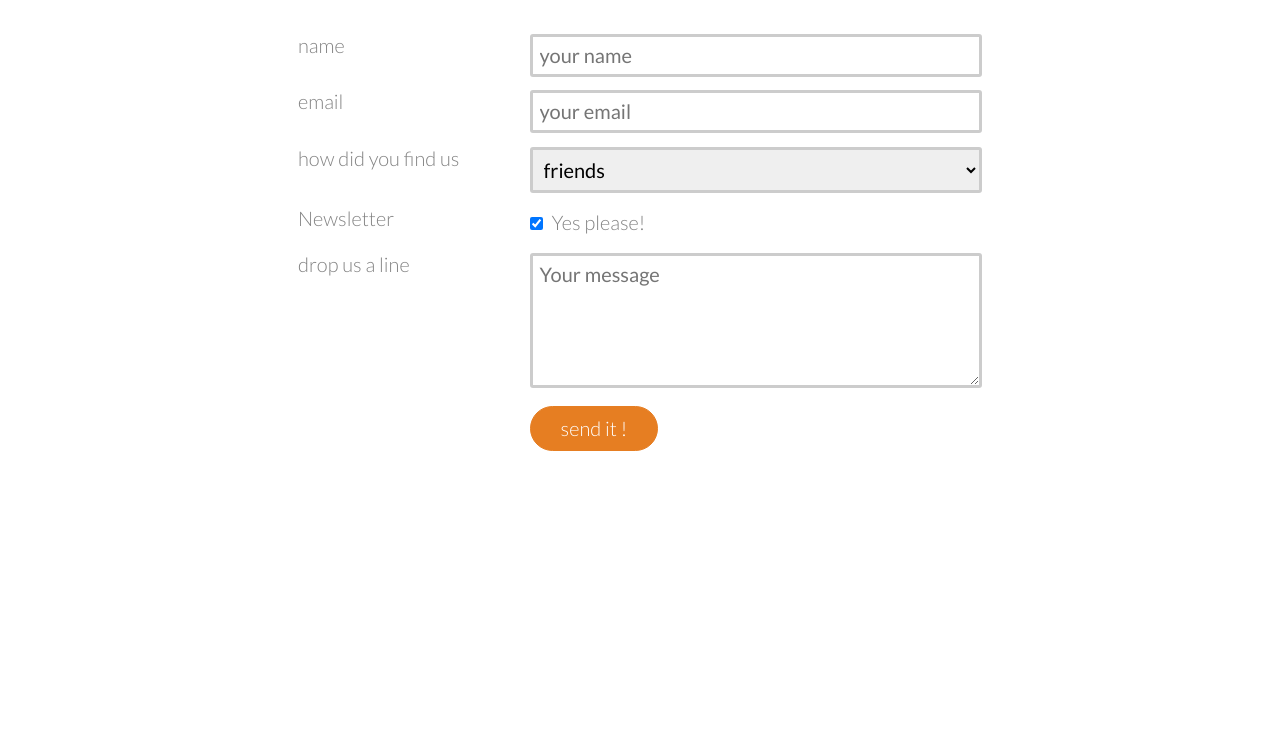
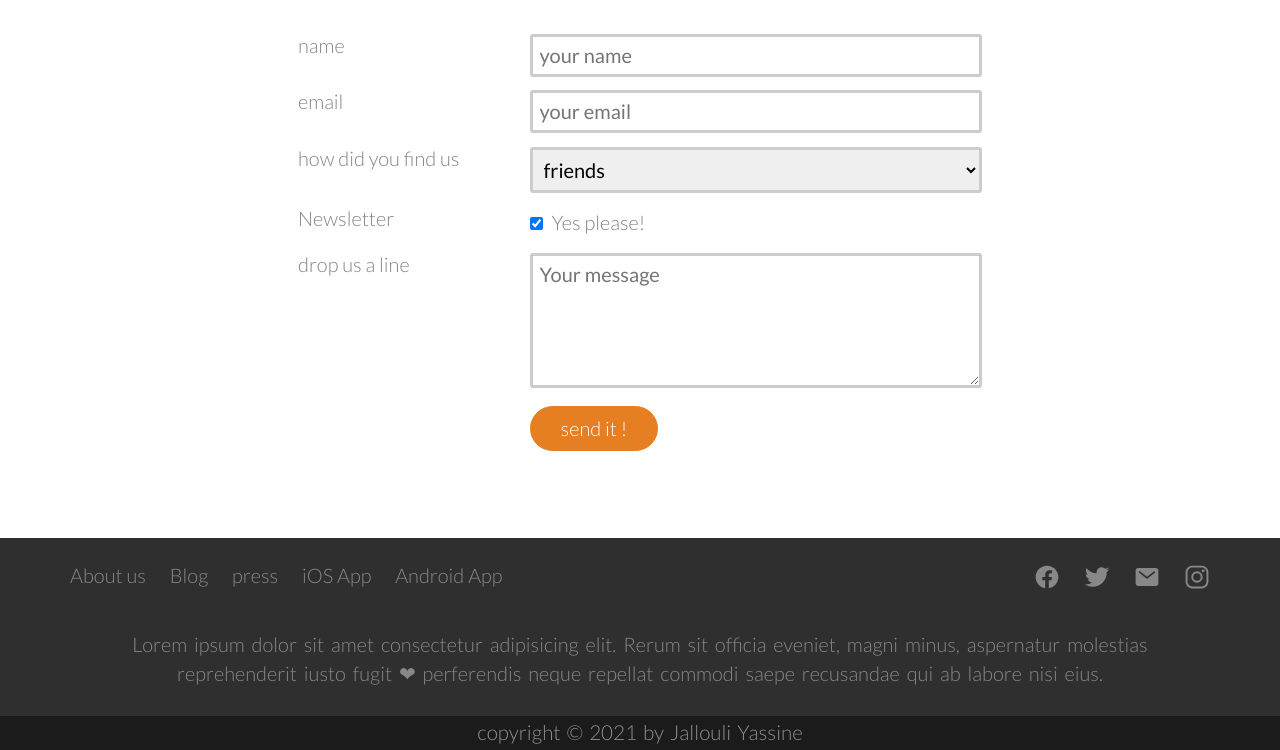
Before and after one commit to Jallouli-Yassine/omniFood-front-end, a plain HTML site: page index.html in a window 1280 px wide. Shown: the part 4927-5677 px from the top of the page. Before the commit the page ends 5465 px from the top, so only its background shows below. Drawn offline with nearby package versions, Linux system fonts and the light colour scheme.

Commit message:
footer done

```diff
--- a/index.html
+++ b/index.html
@@ -12,7 +12,8 @@
   <link rel="preconnect" href="https://fonts.gstatic.com" crossorigin>
   <link href="https://fonts.googleapis.com/css2?family=Lato:ital,wght@0,100;0,300;0,400;1,300&display=swap"
     rel="stylesheet">
-  <script src="https://unpkg.com/ionicons@5.0.0/dist/ionicons.js"></script>
+
+
 
 </head>
 <title>omnifood</title>
@@ -477,6 +478,55 @@
     </div>
   </section>
 
+  <footer class="footer-section">
+    <div class="row">
+      <div class="col span-1-of-2">
+        <ul class="footer-nav">
+          <li> <a href="">About us</a> </li>
+          <li> <a href="">Blog</a> </li>
+          <li> <a href="">press</a> </li>
+          <li> <a href="">iOS App</a> </li>
+          <li> <a href="">Android App</a> </li>
+        </ul>
+      </div>
+      <div class="col span-1-of-2">
+        <ul class="footer-social-media">
+          <li>
+            <a href="">
+              <ion-icon class="facebook" name="logo-facebook"></ion-icon>
+            </a>
+          </li>
+          <li>
+            <a href="#">
+              <ion-icon class="twitter" name="logo-twitter"></ion-icon>
+            </a>
+          </li>
+          <li><a href="#">
+              <ion-icon class="mail" name="mail"></ion-icon>
+            </a>
+          </li>
+          <li>
+            <a href="#">
+              <ion-icon class="instagram" name="logo-instagram"></ion-icon>
+            </a>
+          </li>
+        </ul>
+      </div>
+    </div>
+
+    <div class="row">
+      <p>Lorem ipsum dolor sit amet consectetur adipisicing elit. Rerum sit officia eveniet, magni minus, aspernatur
+        molestias reprehenderit iusto fugit ❤ perferendis neque repellat commodi saepe recusandae qui ab labore nisi
+        eius.
+      </p>
+    </div>
+
+
+  </footer>
+  <div class="copy">
+    <p>copyright &copy; 2021 by Jallouli Yassine</p>
+  </div>
+  <script src="https://unpkg.com/ionicons@5.0.0/dist/ionicons.js"></script>
 </body>
 
 </html>
--- a/ressources/css/style.css
+++ b/ressources/css/style.css
@@ -455,3 +455,92 @@ input[type=checkbox] {
 *:focus {
     outline: none;
 }
+
+/*  FOOTER */
+
+footer {
+    background-color: rgb(47, 47, 47);
+    padding: 15px;
+    padding-bottom: 5px;
+}
+
+.footer-nav {
+    list-style: none;
+    float: left;
+}
+
+.footer-social-media {
+    list-style: none;
+    float: right;
+}
+
+.footer-nav li, .footer-social-media li {
+    margin: 0 10px;
+    display: inline-block;
+}
+
+.footer-nav li:first-child {
+    margin-left: 0;
+}
+
+.footer-social-media li:last-child {
+    margin-right: 0;
+}
+
+.footer-nav li a, .footer-social-media li a {
+    color: #888;
+    text-decoration: none;
+    transition: color 0.3s;
+}
+
+.footer-nav li a:hover, .footer-social-media li a:hover {
+    color: #ddd;
+    text-decoration: none;
+}
+
+.footer-social-media li a {
+    font-size: 130%;
+}
+
+footer p {
+    color: #888;
+    padding: 2%;
+    line-height: 145%;
+    font-size: 100%;
+    font-weight: 300;
+    word-spacing: 3px;
+    text-align: center;
+}
+
+.copy {
+    background-color: rgb(27, 27, 27);
+    text-align: center;
+    padding: 5px;
+}
+
+.copy p {
+    font-size: 103%;
+    font-weight: 300;
+    word-spacing: 2px;
+    color: rgb(143, 143, 143);
+}
+
+.footer-social-media .facebook, .footer-social-media .twitter, .footer-social-media .instagram, .footer-social-media .mail {
+    transition: color 0.2s;
+}
+
+.footer-social-media .facebook:hover {
+    color: #3b5998;
+}
+
+.footer-social-media .twitter:hover {
+    color: #1da1f2;
+}
+
+.footer-social-media .instagram:hover {
+    color: #c32aa3;
+}
+
+.footer-social-media .mail:hover {
+    color: #db4437;
+}
```
